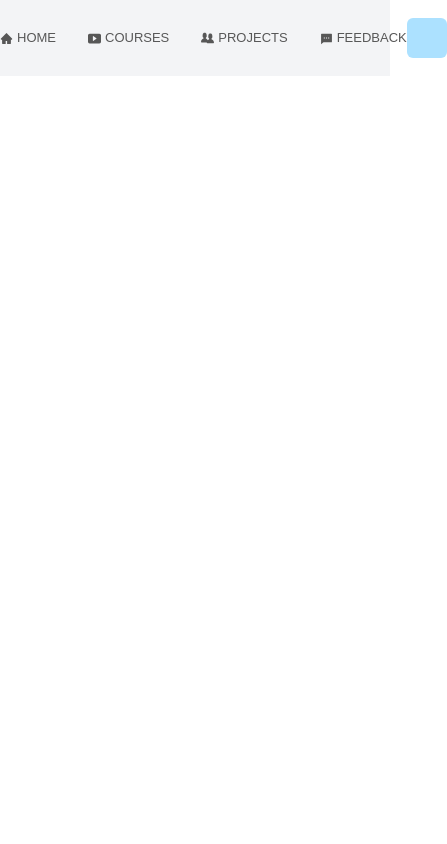
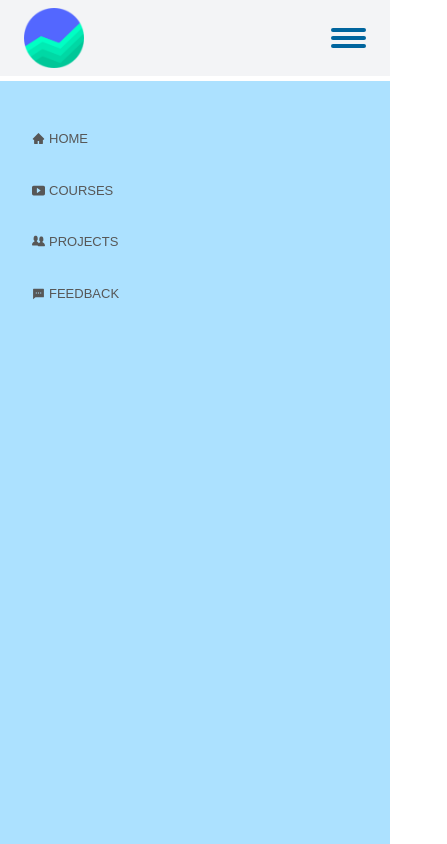
Before and after one commit to KrishnaDhingra/XlentDevs, a React (Create React App) app: page / in a window 390 px wide. Shown: the whole page, 447 px wide, since content can reach past the window. Built offline with nearby package versions, Linux system fonts and the light colour scheme; the HTML template or start-up script is replaced by a standard one.

Commit message:
Made the navbar responsive now just have to implement the on and off functionality with animation

```diff
--- a/src/App.css
+++ b/src/App.css
@@ -23,3 +23,21 @@ img{
 .navbar-links:hover > * {
     color: #00A3FF;
 }
+@media screen and (max-width:640px){
+    .nav-links{
+        position: absolute;
+        padding-left: 2rem;
+        padding-top: 3rem;
+        left: 0;
+        top: 9.6vh;
+        height: 90.4vh;
+        flex-direction: column;
+        background-color: #ACE1FF;
+        max-width: 400px;
+        width: 100%;
+        gap: 2rem;
+    }
+    /* .nav-links div > * {
+        font-size: 0.8rem;
+    } */
+}
--- a/src/components/Navbar.js
+++ b/src/components/Navbar.js
@@ -7,10 +7,10 @@ import Logo from './logo'
 
 const Navbar = () => {
     return (
-        <nav className="bg-gray-100 flex justify-center">
+        <nav className="bg-gray-100 flex justify-center px-6">
             <main className="py-2 flex max-w-[1350px] w-screen justify-between items-center">
                 <section className="h-[60px] w-[60px]"><Logo/></section>
-                <ul className="flex gap-8">
+                <ul className="nav-links flex gap-8">
                     <div className="flex gap-1 items-center navbar-links">
                         <AiFillHome className="text-secondary-300 text-[13px] font-medium"/>
                         <li className="text-secondary-300 text-[13px] font-medium">HOME</li>
@@ -28,7 +28,12 @@ const Navbar = () => {
                         <li className="text-secondary-300 text-[13px] font-medium">FEEDBACK</li>
                     </div>
                 </ul>
-                <input type="text" className="max-w-[250px] w-full rounded-md py-[10px] px-5 bg-primary-100 text-sm text-secondary-300 font-medium outline-none placeholder:text-secondary-300 placeholder:text-sm placeholder:font-medium" placeholder="SEARCH" />
+                <div className="w-[35px] flex sm:hidden flex-col gap-[4px]">
+                    <div className="w-full border-t-[4px] border-primary-600 rounded-full"></div>
+                    <div className="w-full border-t-[4px] border-primary-600 rounded-full"></div>
+                    <div className="w-full border-t-[4px] border-primary-600 rounded-full"></div>
+                </div>
+                <input type="text" className="max-w-[170px] lg:max-w-[250px] hidden md:inline w-full rounded-md py-[10px] px-5 bg-primary-100 text-sm text-secondary-300 font-medium outline-none placeholder:text-secondary-300 placeholder:text-sm placeholder:font-medium" placeholder="SEARCH" />
             </main>
         </nav>
     )
```
